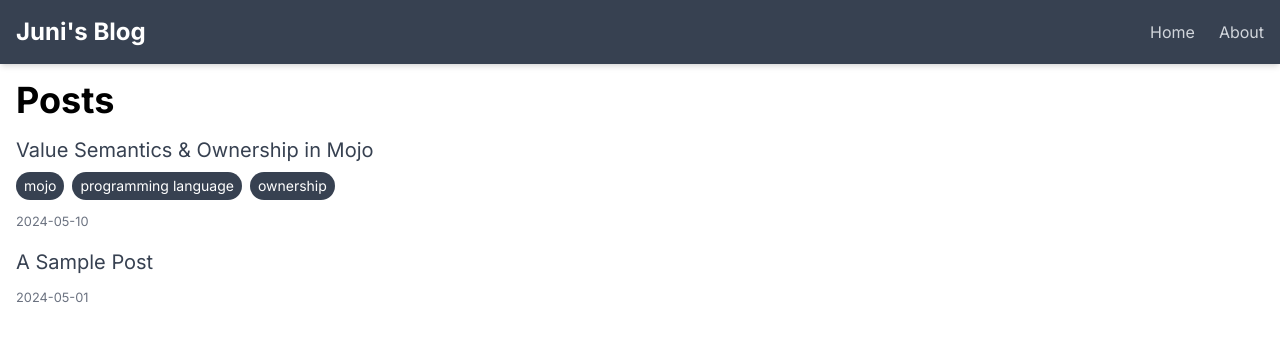
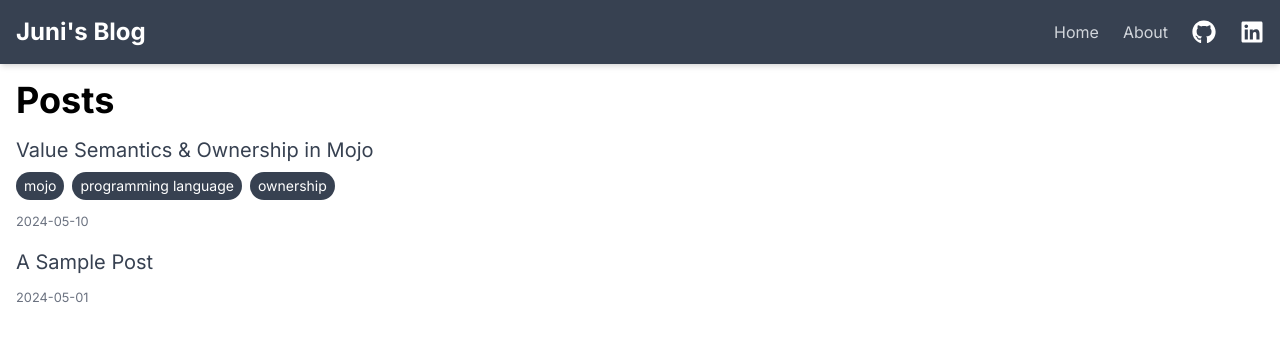
Before and after one commit to JuniMay/junimay.github.io, a Next.js app: page / in a window 1280 px wide. Shown: the top 340 px of the page. Built offline with nearby package versions, Linux system fonts and the light colour scheme.

Commit message:
feat: add links

```diff
--- a/components/Navbar.tsx
+++ b/components/Navbar.tsx
@@ -1,18 +1,47 @@
-import Link from 'next/link';
+import Link from "next/link";
+import Image from "next/image";
 
 const Navbar = () => {
   return (
     <nav className="bg-gray-700 p-4 shadow-md">
       <div className="container mx-auto flex justify-between items-center">
-        <Link href="/" className="text-white text-2xl font-bold hover:text-gray-300 transition duration-300">
+        <Link
+          href="/"
+          className="text-white text-2xl font-bold hover:text-gray-300 transition duration-300"
+        >
           Juni&apos;s Blog
         </Link>
         <div className="flex space-x-6">
-          <Link href="/" className="text-gray-300 hover:text-white transition duration-300">
+          <Link
+            href="/"
+            className="text-gray-300 hover:text-white transition duration-300"
+          >
             Home
           </Link>
-          <Link href="/about" className="text-gray-300 hover:text-white transition duration-300">
+          <Link
+            href="/about"
+            className="text-gray-300 hover:text-white transition duration-300"
+          >
             About
+          </Link>
+          <Link href="https://github.com/JuniMay">
+            <Image
+              src="/github.svg"
+              alt="GitHub"
+              className="w-6 h-6 invert"
+              width={1}
+              height={1}
+            />
+          </Link>
+
+          <Link href="https://www.linkedin.com/in/junyi-mei-35b524304/">
+            <Image
+              src="/linkedin.svg"
+              alt="LinkedIn"
+              className="w-6 h-6 invert"
+              width={1}
+              height={1}
+            />
           </Link>
         </div>
       </div>
```
Also changed, not shown: public/github.svg (added), public/linkedin.svg (added).
